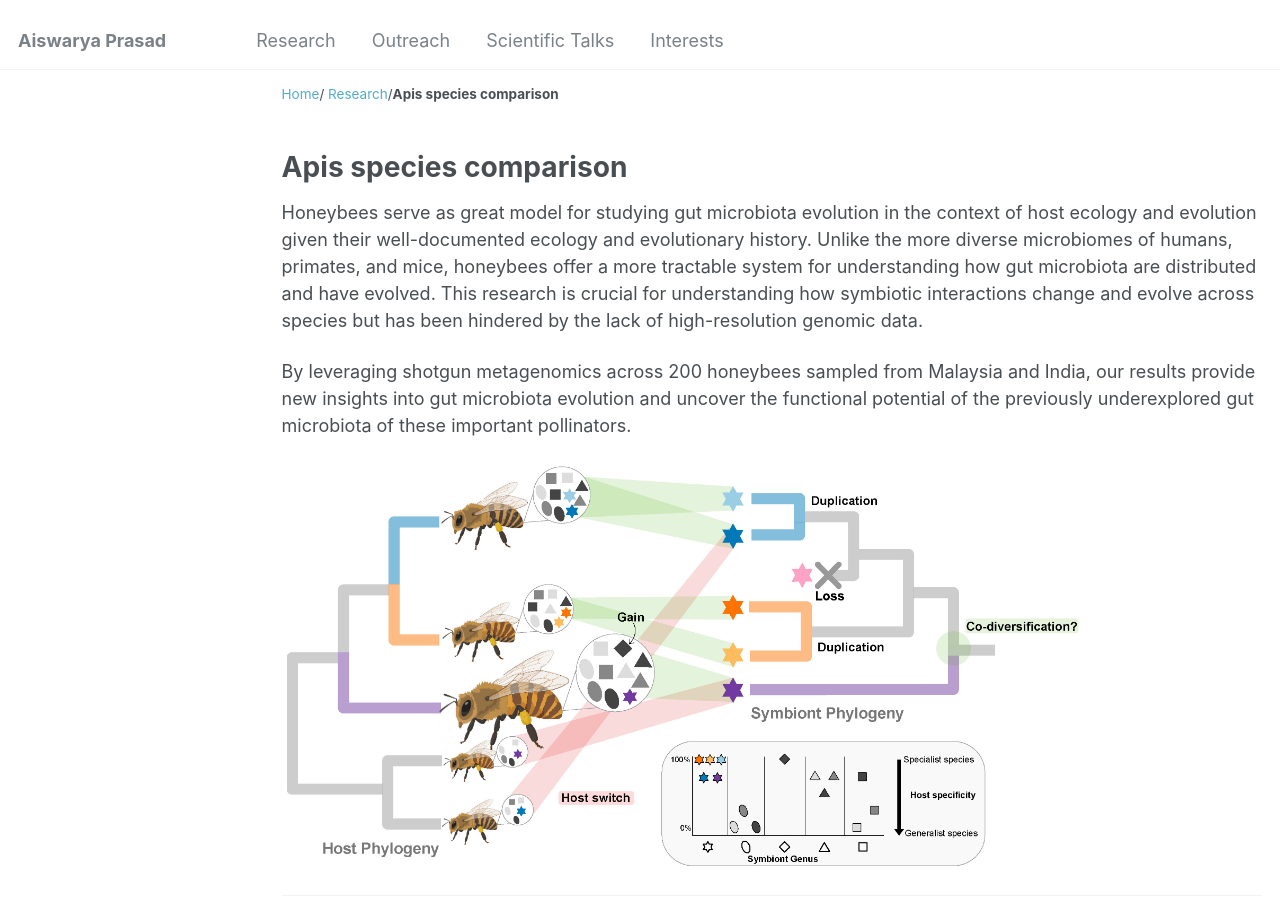
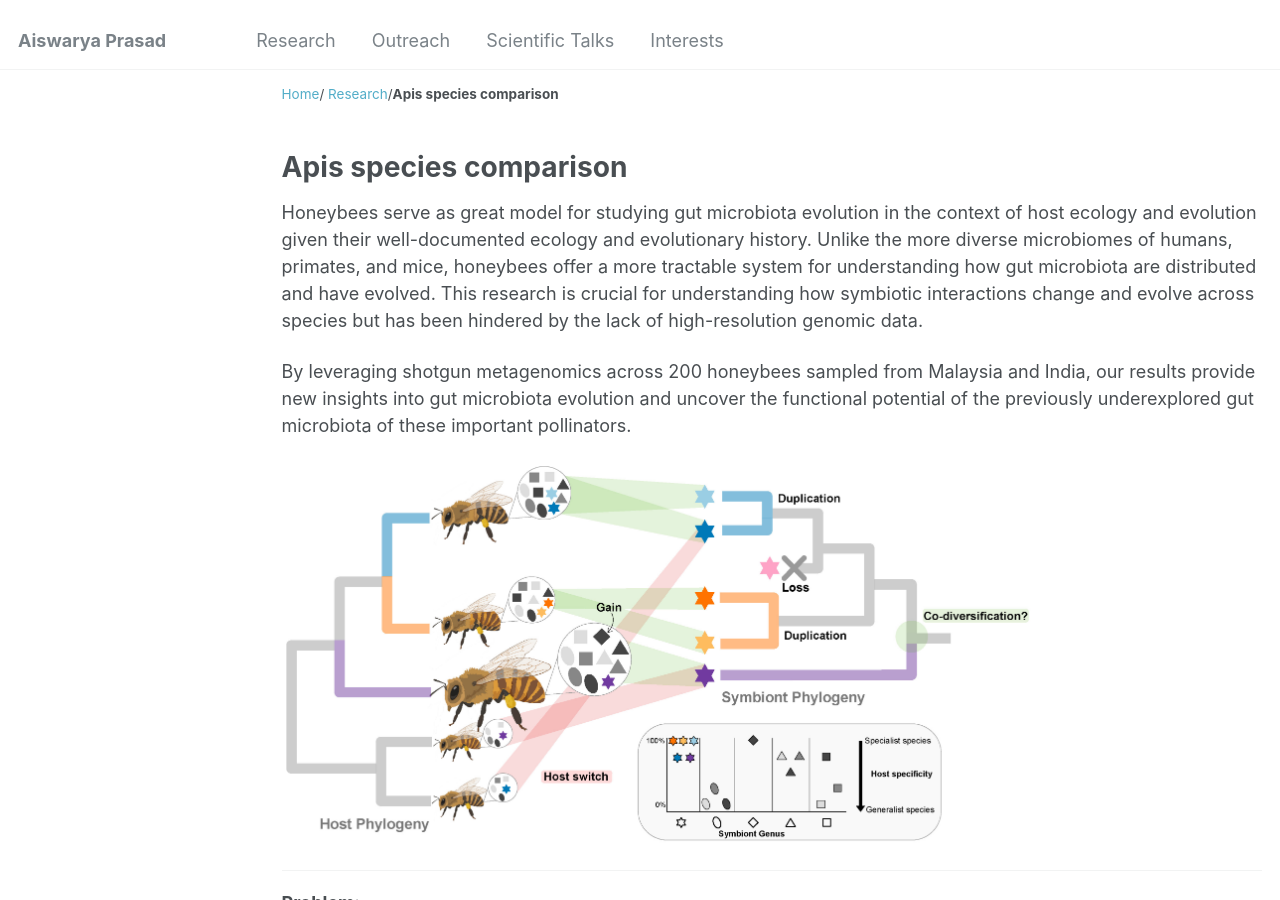
Before and after one commit to Aiswarya-prasad/aiswarya-prasad.github.io, a Jekyll site: the page built from _research/apis_species_comparison.md, in a window 1280 px wide and 900 px high. Built offline with Jekyll 4.4.1, drawn with Linux system fonts in a browser that asks for light colours.

Commit message:
Syntax change, squash commit later or just ignore.

```diff
--- a/_research/apis_species_comparison.md
+++ b/_research/apis_species_comparison.md
@@ -38,7 +38,7 @@ By leveraging shotgun metagenomics across 200 honeybees sampled from Malaysia an
 
 <!-- <iframe src="https://cassyni.com/embed/events/MiMvAGXxaxTMCvZ75uqhpy" title="Evolution and Functional Potential of Gut Microbiota in Honeybees: A Comparative Metagenomic Approach - presented by Aiswarya Prasad (Cassyni)" frameBorder="0" scrolling="no" style="width:100%;height:100%;aspect-ratio:16/9;max-width:100%" allow="fullscreen; accelerometer; autoplay; encrypted-media; gyroscope; picture-in-picture"></iframe> -->
 
-<img src="/images/research/SimpleAbstract_Ch2_v2_new.jpeg" alt="Apis Profile Picture" width="800" height="600">
+<img src="/images/research/SimpleAbstract_Ch2_v2_new.jpeg" alt="Apis Profile Picture" width="750" height="600">
 
 ---
 
```
